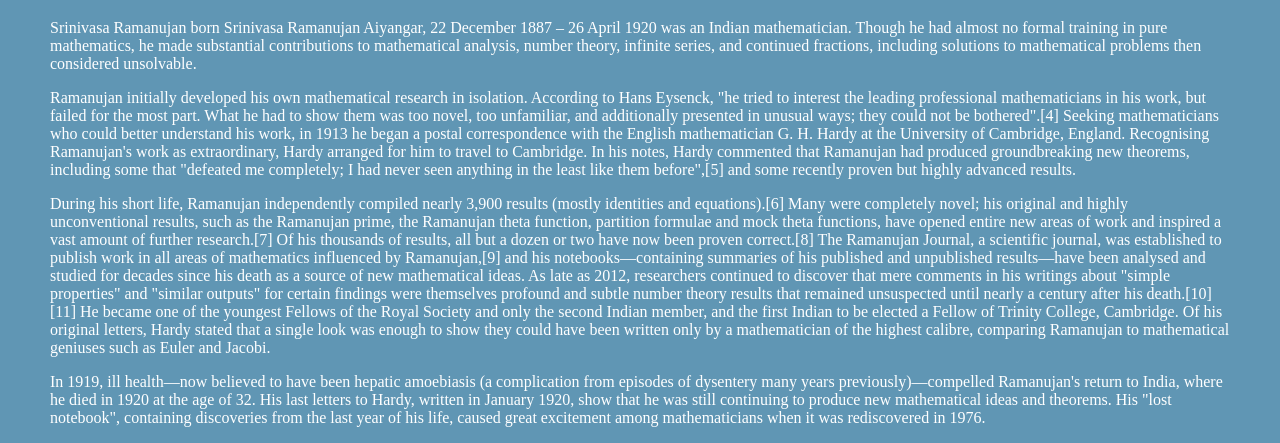
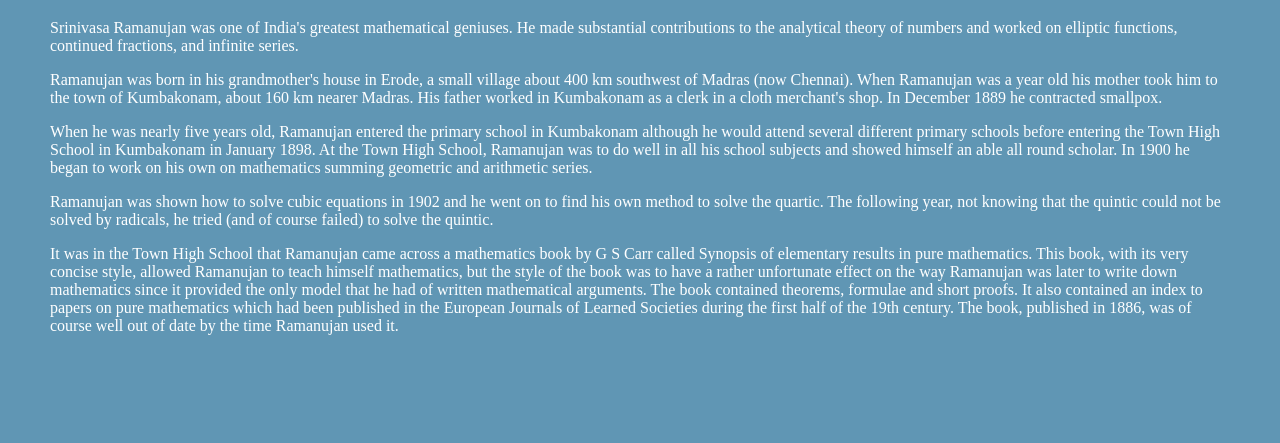
Before and after one commit to Yashank2603/Tribute_Ramanujan_day1, a plain HTML site: page index.html in a window 1280 px wide. Shown: the part 466-909 px from the top of the page. After the commit the page ends 817 px from the top, so only its background shows below. Drawn offline with Linux system fonts and the light colour scheme.

Commit message:
Update information

```diff
--- a/index.html
+++ b/index.html
@@ -10,9 +10,10 @@
 <body>
     <img class="Srinivasa" src="image.jpg" alt="Srinivasa Ramanujan">
     <h1 class="heading1"><span>Mathematical Genius </span>Srinivasa Ramanujan</h1>
-    <p>Srinivasa Ramanujan born Srinivasa Ramanujan Aiyangar,  22 December 1887 – 26 April 1920 was an Indian mathematician. Though he had almost no formal training in pure mathematics, he made substantial contributions to mathematical analysis, number theory, infinite series, and continued fractions, including solutions to mathematical problems then considered unsolvable.</p>
-    <p>Ramanujan initially developed his own mathematical research in isolation. According to Hans Eysenck, "he tried to interest the leading professional mathematicians in his work, but failed for the most part. What he had to show them was too novel, too unfamiliar, and additionally presented in unusual ways; they could not be bothered".[4] Seeking mathematicians who could better understand his work, in 1913 he began a postal correspondence with the English mathematician G. H. Hardy at the University of Cambridge, England. Recognising Ramanujan's work as extraordinary, Hardy arranged for him to travel to Cambridge. In his notes, Hardy commented that Ramanujan had produced groundbreaking new theorems, including some that "defeated me completely; I had never seen anything in the least like them before",[5] and some recently proven but highly advanced results. </p>
-    <p>During his short life, Ramanujan independently compiled nearly 3,900 results (mostly identities and equations).[6] Many were completely novel; his original and highly unconventional results, such as the Ramanujan prime, the Ramanujan theta function, partition formulae and mock theta functions, have opened entire new areas of work and inspired a vast amount of further research.[7] Of his thousands of results, all but a dozen or two have now been proven correct.[8] The Ramanujan Journal, a scientific journal, was established to publish work in all areas of mathematics influenced by Ramanujan,[9] and his notebooks—containing summaries of his published and unpublished results—have been analysed and studied for decades since his death as a source of new mathematical ideas. As late as 2012, researchers continued to discover that mere comments in his writings about "simple properties" and "similar outputs" for certain findings were themselves profound and subtle number theory results that remained unsuspected until nearly a century after his death.[10][11] He became one of the youngest Fellows of the Royal Society and only the second Indian member, and the first Indian to be elected a Fellow of Trinity College, Cambridge. Of his original letters, Hardy stated that a single look was enough to show they could have been written only by a mathematician of the highest calibre, comparing Ramanujan to mathematical geniuses such as Euler and Jacobi. </p>
-    <p>In 1919, ill health—now believed to have been hepatic amoebiasis (a complication from episodes of dysentery many years previously)—compelled Ramanujan's return to India, where he died in 1920 at the age of 32. His last letters to Hardy, written in January 1920, show that he was still continuing to produce new mathematical ideas and theorems. His "lost notebook", containing discoveries from the last year of his life, caused great excitement among mathematicians when it was rediscovered in 1976. </p>
+    <p> Srinivasa Ramanujan was one of India's greatest mathematical geniuses. He made substantial contributions to the analytical theory of numbers and worked on elliptic functions, continued fractions, and infinite series.</p>
+    <p> Ramanujan was born in his grandmother's house in Erode, a small village about 400 km southwest of Madras (now Chennai). When Ramanujan was a year old his mother took him to the town of Kumbakonam, about 160 km nearer Madras. His father worked in Kumbakonam as a clerk in a cloth merchant's shop. In December 1889 he contracted smallpox.</p>
+    <p> When he was nearly five years old, Ramanujan entered the primary school in Kumbakonam although he would attend several different primary schools before entering the Town High School in Kumbakonam in January 1898. At the Town High School, Ramanujan was to do well in all his school subjects and showed himself an able all round scholar. In 1900 he began to work on his own on mathematics summing geometric and arithmetic series.</p>
+    <p> Ramanujan was shown how to solve cubic equations in 1902 and he went on to find his own method to solve the quartic. The following year, not knowing that the quintic could not be solved by radicals, he tried (and of course failed) to solve the quintic.</p>
+    <p> It was in the Town High School that Ramanujan came across a mathematics book by G S Carr called Synopsis of elementary results in pure mathematics. This book, with its very concise style, allowed Ramanujan to teach himself mathematics, but the style of the book was to have a rather unfortunate effect on the way Ramanujan was later to write down mathematics since it provided the only model that he had of written mathematical arguments. The book contained theorems, formulae and short proofs. It also contained an index to papers on pure mathematics which had been published in the European Journals of Learned Societies during the first half of the 19th century. The book, published in 1886, was of course well out of date by the time Ramanujan used it.</p>
 </body>
 </html>
```
